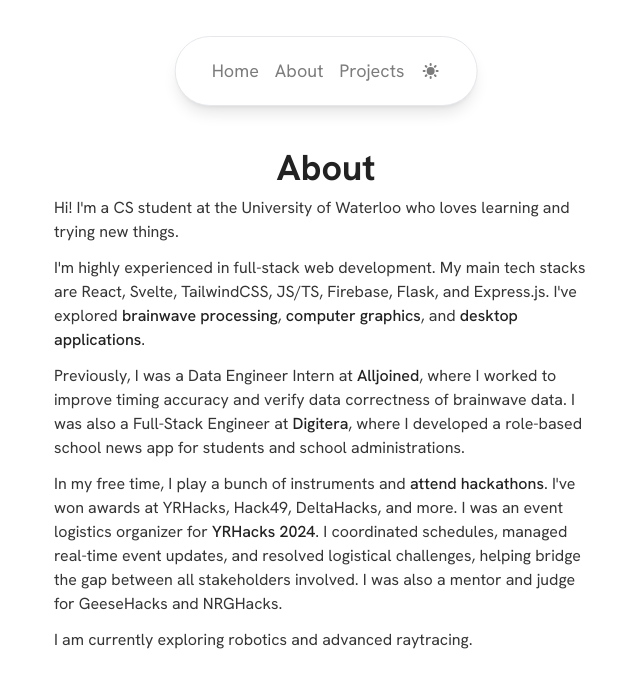
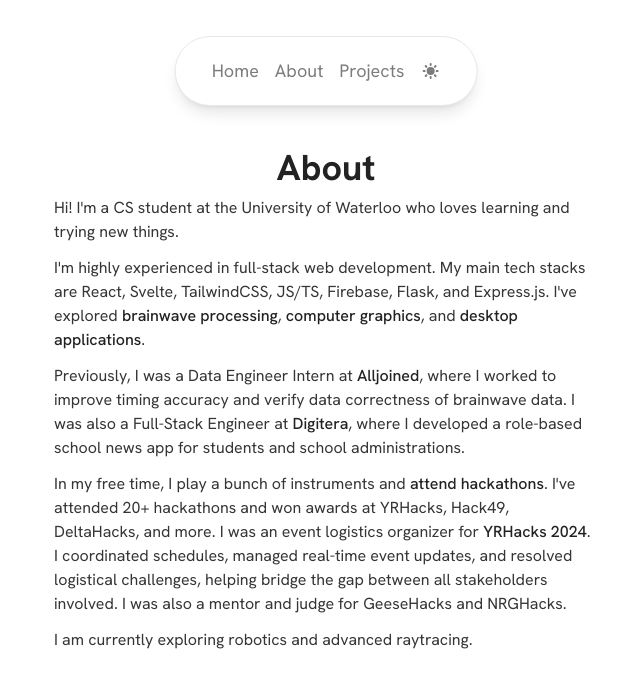
Before and after one commit to andrewchu16/andrewchu.ca, a Next.js app: page /about in a window 1280 px wide. Shown: the top 688 px of the page, without its empty margins (314-954 px from the left). Built offline with nearby package versions, Linux system fonts and the light colour scheme.

Commit message:
Update about me

```diff
--- a/src/app/about/page.tsx
+++ b/src/app/about/page.tsx
@@ -44,7 +44,7 @@ export default function About() {
               <WebLink href="https://devpost.com/Previouslynamedjeff">
                 attend hackathons
               </WebLink>
-              . I've won awards at YRHacks, Hack49, DeltaHacks, and more. I was
+              . I've attended 20+ hackathons and won awards at YRHacks, Hack49, DeltaHacks, and more. I was
               an event logistics organizer for{" "}
               <WebLink href="https://yrhacks.ca">YRHacks 2024</WebLink>. I
               coordinated schedules, managed real-time event updates, and
```
